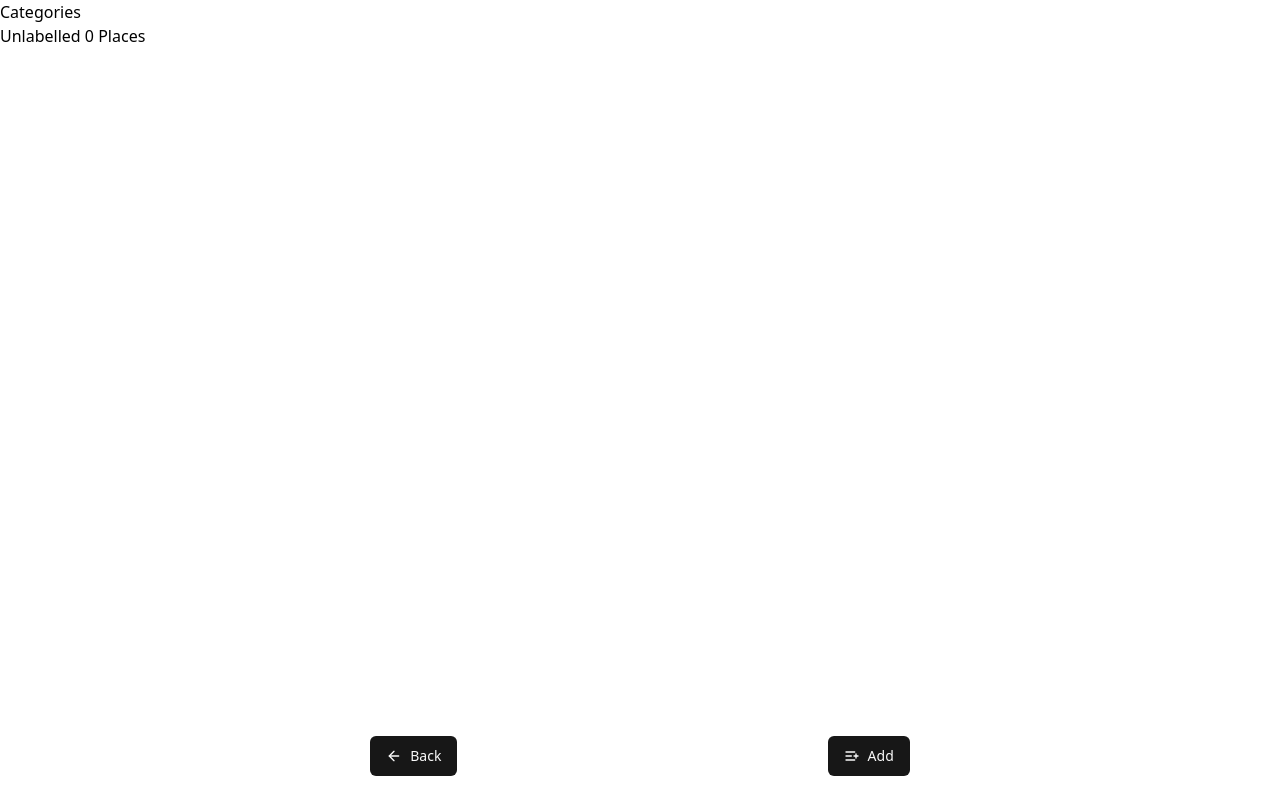
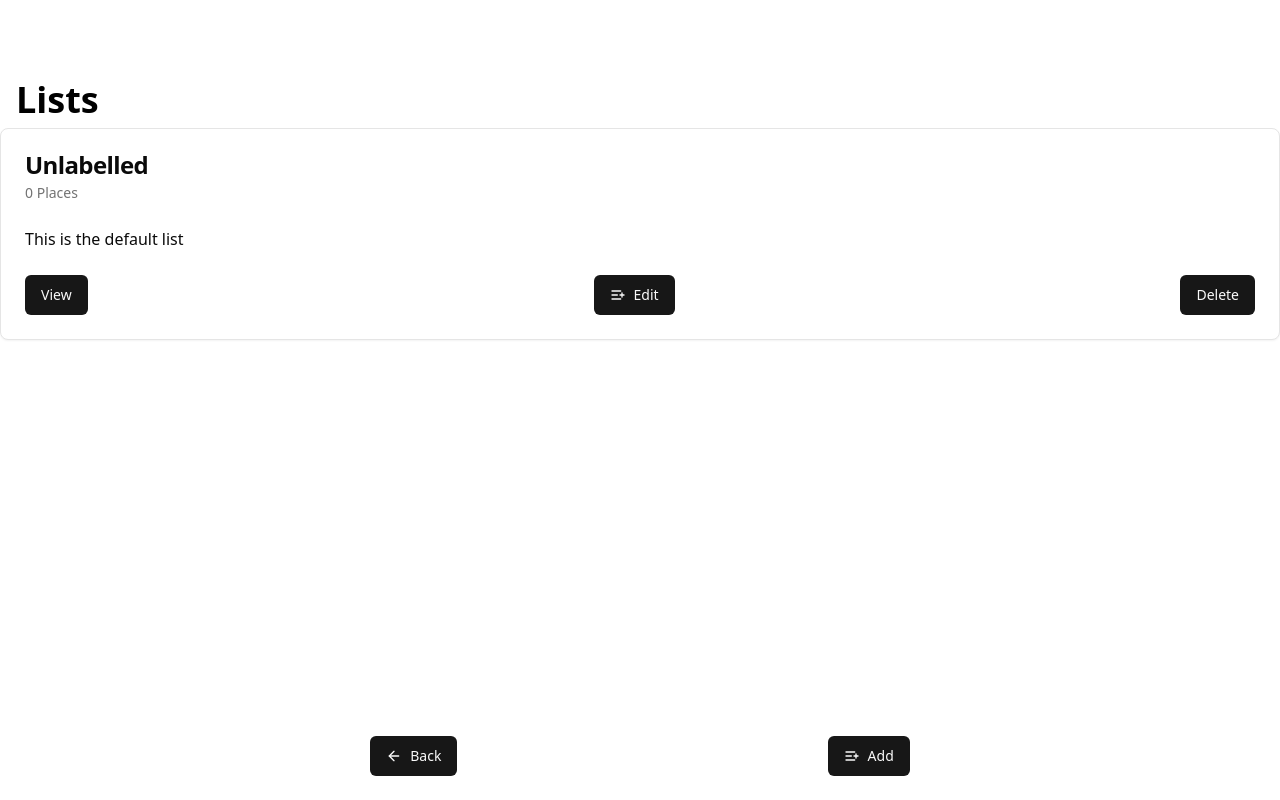
Before and after one commit to krishnaanaril/pin-board, a React (Vite) app: page /lists in a window 1280 px wide. Built offline with nearby package versions, Linux system fonts and the light colour scheme.

Commit message:
feat: add ListCard and PageHeader components for improved list display and navigation

```diff
--- /dev/null
+++ b/src/components/ListCard.tsx
@@ -0,0 +1,32 @@
+import { ListDetailsWithPlaces } from "@/store/model";
+import { Card, CardContent, CardDescription, CardFooter, CardHeader, CardTitle } from "./ui/card";
+import usePinBoardStore from "@/store/pinboard-store";
+import SaveList from "./SaveList";
+import { Button } from "./ui/button";
+import { Link } from "react-router";
+
+function ListCard({ list }: { list: ListDetailsWithPlaces }) {
+
+    const { deleteListItem } = usePinBoardStore();
+    return (
+        <Card>
+            <CardHeader>
+                <CardTitle>{list.name}</CardTitle>
+                <CardDescription>{list.places?.length} Places</CardDescription>
+            </CardHeader>
+            <CardContent>
+                {list.description}
+            </CardContent>
+            <CardFooter className="flex justify-between">
+                <Button>
+                    <Link to={`/saved?listId=${list.id}`}>
+                        View
+                    </Link>
+                </Button>
+                <SaveList editList={list} />
+                <Button onClick={() => deleteListItem(list.id)}>Delete</Button>
+            </CardFooter>
+        </Card>
+    );
+}
+export default ListCard;
--- a/src/components/Lists.tsx
+++ b/src/components/Lists.tsx
@@ -4,24 +4,30 @@ import { Button } from "./ui/button";
 import { Link } from "react-router";
 import { ArrowLeft } from "lucide-react";
 import SaveList from "./SaveList";
+import ListCard from "./ListCard";
+import PageHeader from "./PageHeader";
 
 function Lists() {
 
   const { savedLists, savedLocations } = usePinBoardStore();
 
   const listsWithPlaces: ListDetailsWithPlaces[] = savedLists.map(list => ({ ...list, places: savedLocations.filter(location => location.listId === list.id) }));
-  const lists = listsWithPlaces.map(list => <li key={list.id}>{list.name} <span>{list.places?.length} Places</span> </li>);
+  const lists = listsWithPlaces.map(list => <ListCard key={list.id} list={list}/>);
+
+  const handleBackClick = () => {
+    window.history.back();
+  };
 
   return (
     <>
       <div>
-        <h2>Categories</h2>
+        <PageHeader headerText="Lists"/>
         <ul>
           {lists}
         </ul>
       </div>
       <div className="fixed w-full bottom-6 flex place-content-evenly">
-        <Button asChild>
+        <Button onClick={handleBackClick} asChild>
           <Link to="/">
             <ArrowLeft />
             Back
--- a/src/components/LocationCard.tsx
+++ b/src/components/LocationCard.tsx
@@ -8,10 +8,6 @@ import SaveLocation from "./SaveLocation";
 function LocationCard({ location }: { location: LocationDetails }) {
 
     const { deleteSavedLocation } = usePinBoardStore();
-
-    function onDelete(id: number) {
-        deleteSavedLocation(id);
-    }
 
     return (
         <Card>
@@ -26,7 +22,7 @@ function LocationCard({ location }: { location: LocationDetails }) {
                     </Link>
                 </Button>
                 <SaveLocation editLocation={location}/>
-                <Button onClick={() => onDelete(location.id)}>Delete</Button>
+                <Button onClick={() => deleteSavedLocation(location.id)}>Delete</Button>
             </CardFooter>
         </Card>
     );
--- /dev/null
+++ b/src/components/PageHeader.tsx
@@ -0,0 +1,9 @@
+function PageHeader({ headerText }: { headerText: string }) {
+    return (
+        <header className="h-32 flex flex-col-reverse pl-4 pb-2">
+            <h1 className="text-4xl font-bold">{headerText}</h1>
+        </header>
+    );
+}
+
+export default PageHeader;
--- a/src/components/Saved.tsx
+++ b/src/components/Saved.tsx
@@ -4,6 +4,7 @@ import { Link, useLocation, useSearchParams } from "react-router";
 import usePinBoardStore from "@/store/pinboard-store";
 import LocationCard from "./LocationCard";
 import { useEffect, useState } from "react";
+import PageHeader from "./PageHeader";
 
 function Saved() {
 
@@ -26,6 +27,7 @@ function Saved() {
 
     return (
         <>
+            <PageHeader headerText="Saved Places"/>
             {locations}
             <div className="fixed w-full bottom-6 flex place-content-evenly">
             <Button asChild>
```
